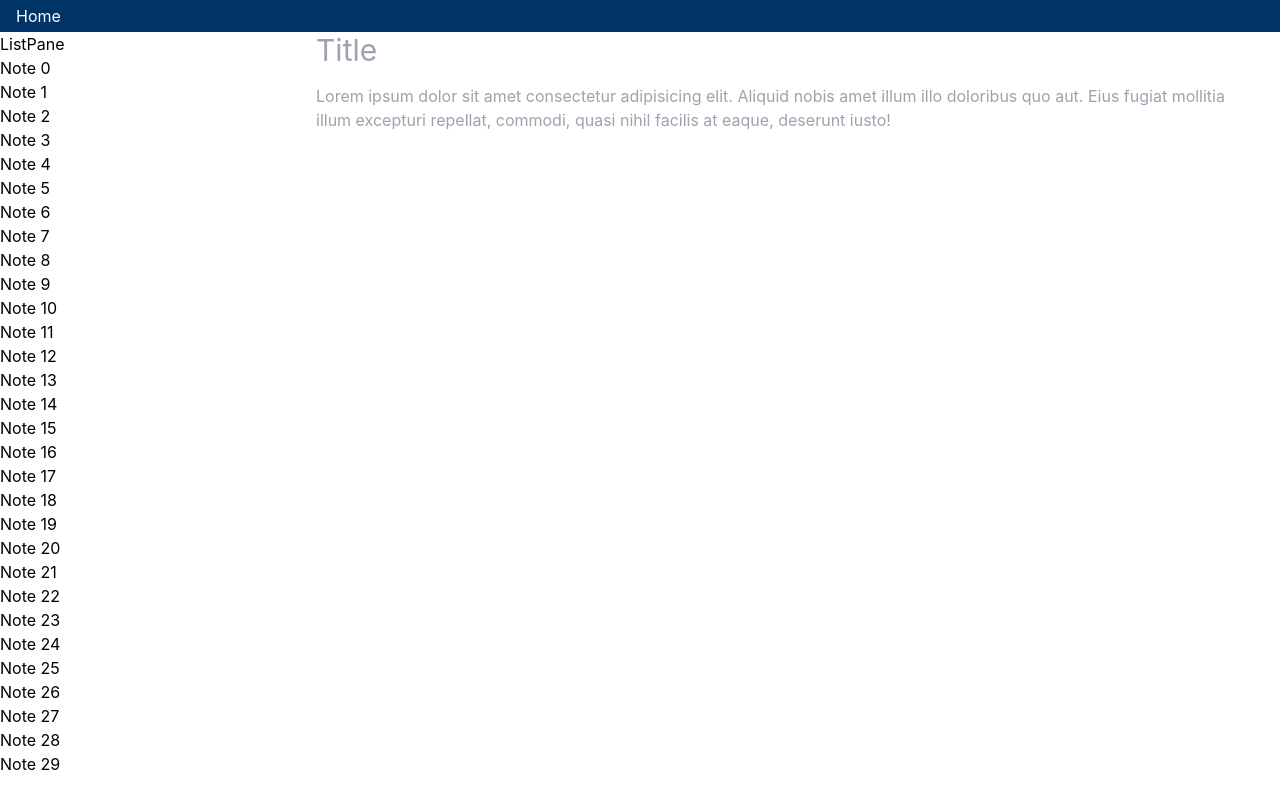
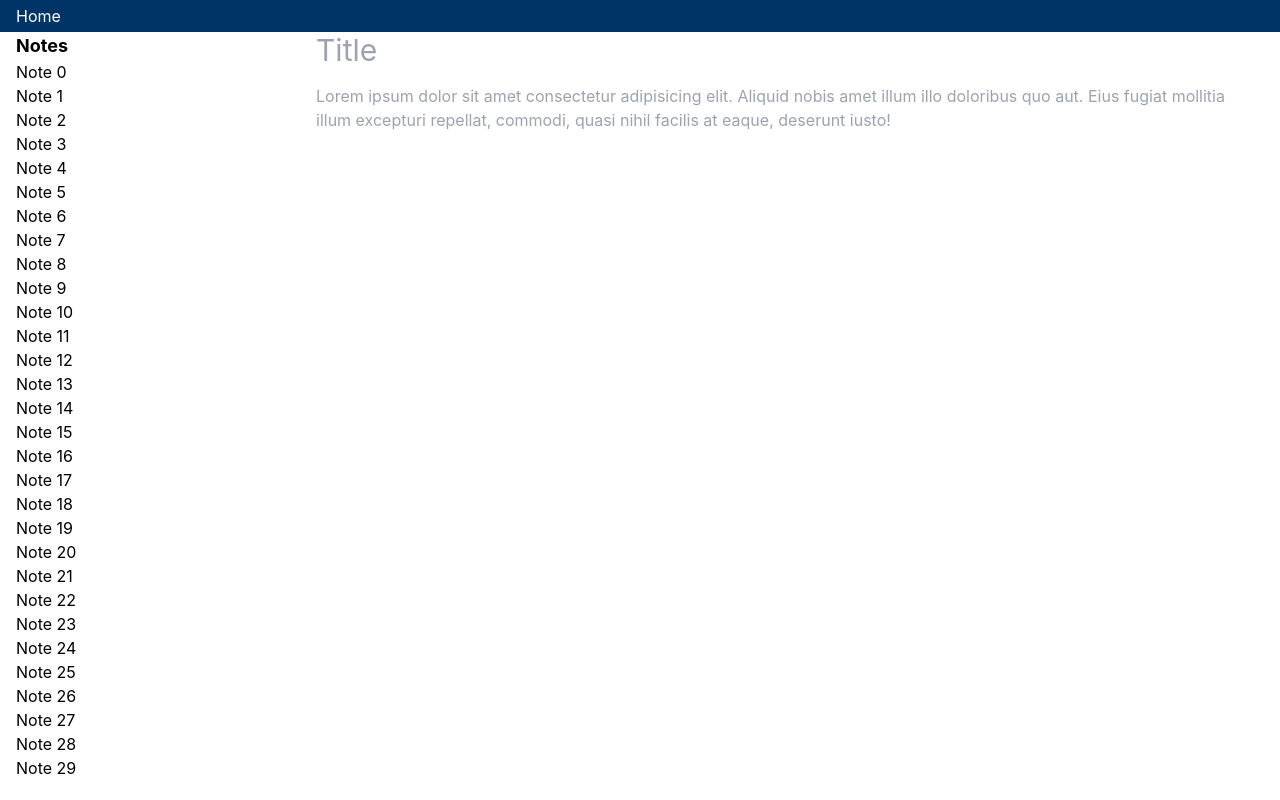
Before and after one commit to ginpei/ashigaru, a Next.js app: page /my/editor in a window 1280 px wide. Built offline with nearby package versions, Linux system fonts and the light colour scheme.

Commit message:
feat: 🎸 note list item

```diff
--- /dev/null
+++ b/src/domains/note/Note.ts
@@ -0,0 +1,5 @@
+export interface Note {
+  body: string;
+  id: string;
+  title: string;
+}
--- a/src/pages/editor/list/ListPane.tsx
+++ b/src/pages/editor/list/ListPane.tsx
@@ -1,22 +1,42 @@
+import { useState } from "react";
+import { Note } from "../../../domains/note/Note";
+import { NoteItem } from "./NoteItem";
+
 export interface ListPaneProps {
 }
 
-const notes = Array.from({ length: 30 }).map((_v, i) => ({
+const notes: Note[] = Array.from({ length: 30 }).map((_v, i) => ({
+  body: `Hello, this is a note #${i}`,
   id: `note-${i}`,
   title: `Note ${i}`,
 }));
 
 export function ListPane(): JSX.Element {
+  const [selectedIds, setSelectedIds] = useState<string[]>([]);
+
+  const onNoteClick = (note: Note) => {
+    const index = selectedIds.findIndex((v) => v === note.id);
+    if (index >= 0) {
+      selectedIds.splice(index, 1);
+      setSelectedIds([...selectedIds]);
+    } else {
+      setSelectedIds([...selectedIds, note.id]);
+    }
+  };
+
   return (
-    <div className="ListPane">
-      ListPane
+    <section className="ListPane">
+      <h1 className="font-bold px-4 text-lg">Notes</h1>
       <div>
         {notes.map((note) => (
-          <div key={note.id}>
-            {note.title}
-          </div>
+          <NoteItem
+            key={note.id}
+            note={note}
+            selected={selectedIds.includes(note.id)}
+            onClick={onNoteClick}
+          />
         ))}
       </div>
-    </div>
+    </section>
   );
 }
--- /dev/null
+++ b/src/pages/editor/list/NoteItem.tsx
@@ -0,0 +1,22 @@
+import { Note } from "../../../domains/note/Note";
+
+export interface NoteItemProps {
+  note: Note;
+  selected: boolean;
+  onClick: (note: Note) => void;
+}
+
+export function NoteItem({ note, selected, onClick }: NoteItemProps): JSX.Element {
+  const onRootClick = () => {
+    onClick(note);
+  };
+
+  return (
+    <div
+      className={`NoteItem px-4 ${selected ? "bg-cyan-800 text-white" : ""}`}
+      onClick={onRootClick}
+    >
+      <div className="cursor-pointer hover:underline">{note.title}</div>
+    </div>
+  );
+}
```
